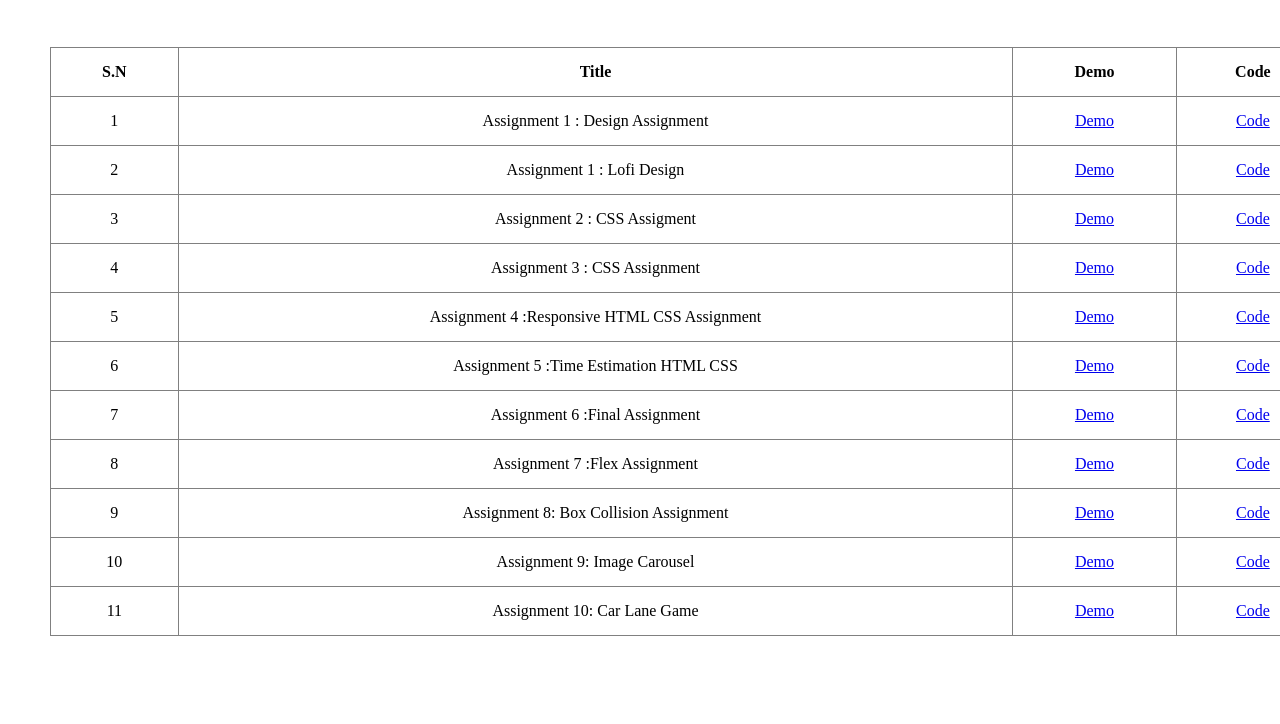
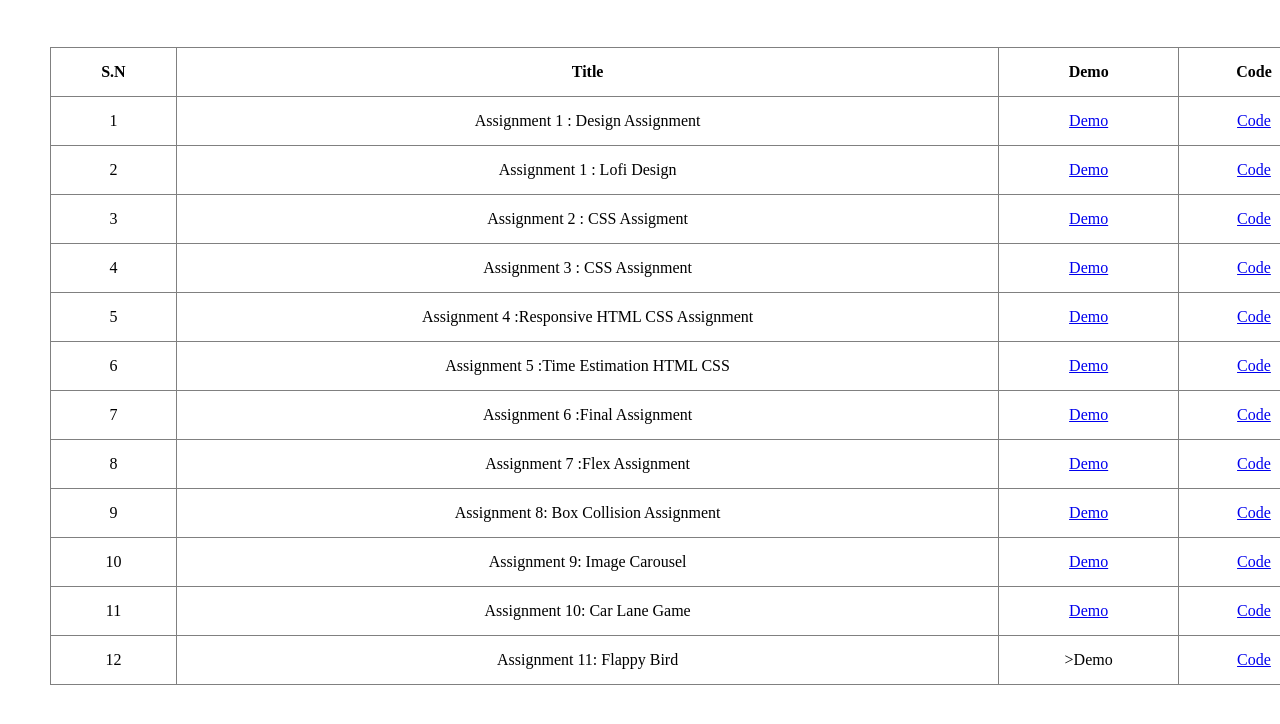
Before and after one commit to Oshin136/leapfrog-internship, a plain HTML site: page index.html in a window 1280 px wide. Shown: the part 128-852 px from the top of the page. Before the commit the page ends 814 px from the top, so only its background shows below. Drawn offline with Linux system fonts and the light colour scheme.

Commit message:
update table

```diff
--- a/index.html
+++ b/index.html
@@ -188,6 +188,23 @@
           >
         </td>
       </tr>
+
+      <tr>
+        <td>12</td>
+        <td>Assignment 11: Flappy Bird</td>
+        <td>
+          <a
+            href="https://oshin136.github.io/FlappyBird/"></a>
+            >Demo</a
+          >
+        </td>
+        <td>
+          <a
+            href="https://github.com/Oshin136/FlappyBird"
+            >Code</a
+          >
+        </td>
+      </tr>
     </table>
   </body>
 </html>
```
